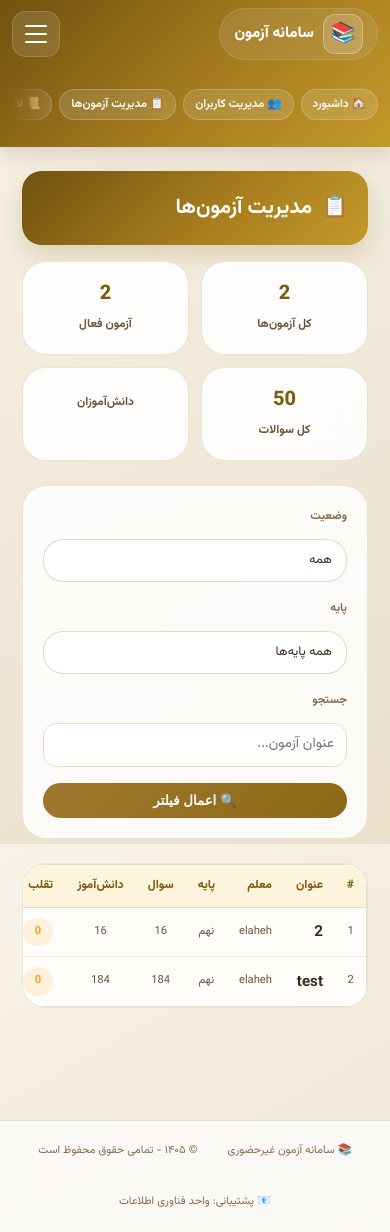
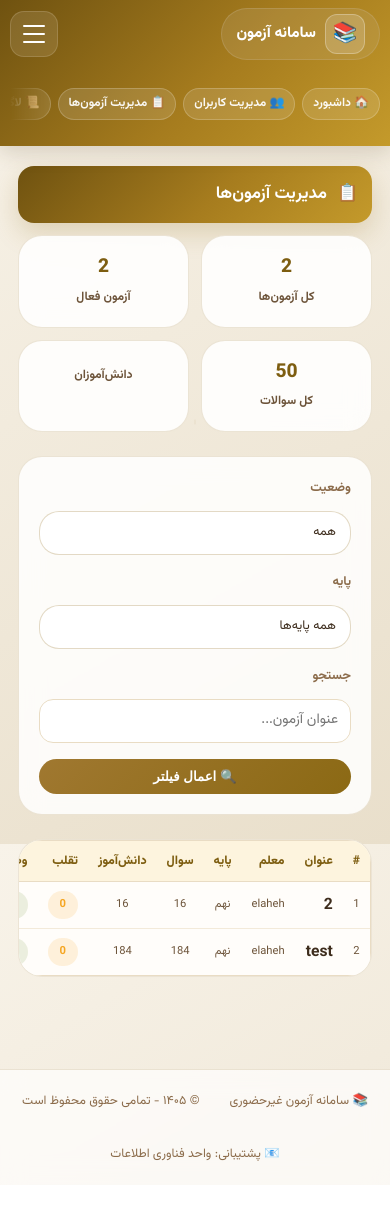
Before and after one commit to ElaheBarghamadi/test, a Django app: page /admin-panel/exams/ in a window 390 px wide. After the commit the page ends 1161 px from the top, so only its background shows below. Run offline with Django 5.2, Linux system fonts and the light colour scheme; a user stored in the database is signed in; data comes from the database, SQL or seed files in the repository.

Commit message:
Mobile comfort pass: edge-to-edge margins, readable type scale, compact rhythm, results hero unified

```diff
--- a/static/css/site.css
+++ b/static/css/site.css
@@ -331,6 +331,15 @@
     }
 
     /* ================== یکسان‌سازی تم‌های قدیمی (تخته‌سبز/شیشه تیره) ================== */
+    .exam-hero-row {
+        display: flex; justify-content: space-between; align-items: center;
+        flex-wrap: wrap; gap: 12px;
+    }
+    .btn-ghost-light, .exam-hero .btn-ghost-light, .glass-header .btn-ghost-light {
+        background: rgba(255, 255, 255, .16); border: 1px solid rgba(255, 255, 255, .3);
+        color: #fff !important; border-radius: 999px; padding: 8px 20px;
+        font-size: .8rem; font-weight: 700; text-decoration: none; white-space: nowrap;
+    }
     .exam-hero, .glass-header {
         background: linear-gradient(135deg, #6f5210, #a67c1e 55%, #c49a2b) !important;
         border: none !important; backdrop-filter: none !important;
@@ -383,12 +392,58 @@
         max-width: 1240px; margin: 0 auto; padding: 16px 14px 60px;
     }
 
-    /* ================== ریسپانسیو عمومی ================== */
+    /* =====================================================================
+       حالت موبایل: بدون حاشیه اضافه + تایپوگرافی خوانا
+       ===================================================================== */
     @media (max-width: 640px) {
-        .stats { grid-template-columns: 1fr 1fr; gap: 9px; }
-        .stat-number, .info-stat .value { font-size: 1.25rem; }
-        .exams-grid { grid-template-columns: 1fr; }
-        .nav-container { padding: 8px 12px; flex-wrap: wrap; }
+
+        /* ---- تایپوگرافی: کفِ سایز خوانا، سلسله‌مرتب واضح ---- */
+        body { font-size: .9rem; line-height: 1.8; }
+        h1 { font-size: 1.28rem; }
+        h2 { font-size: 1.12rem; }
+        h3 { font-size: 1rem; }
+        h4 { font-size: .92rem; }
+        label, .filter-group label, .filter-item label { font-size: .8rem; }
+        input, select, textarea { font-size: .88rem; }
+        table { font-size: .85rem; }
+        thead th { font-size: .77rem; padding: 9px 10px; }
+        tbody td { padding: 9px 10px; }
+        .btn { font-size: .82rem; padding: 9px 14px; }
+        .nav-link, .dropdown-btn { font-size: .78rem; padding: 5px 12px; }
+        .stat-label, .info-stat .label { font-size: .76rem; }
+        .stat-number, .info-stat .value, .stat-card b { font-size: 1.3rem; }
+        .info-badge .label { font-size: .72rem; }
+        .info-badge .value { font-size: .88rem; }
+        .info-stat { font-size: .78rem; }
+        .exam-title { font-size: .98rem; }
+        .exam-details, .exam-meta { font-size: .79rem; gap: 5px 12px; }
+        .welcome-title { font-size: 1.12rem; }
+        .welcome-subtitle { font-size: .85rem; }
+        .empty-state { font-size: .87rem; padding: 24px 14px; }
+        .footer, .footer-content { font-size: .78rem; }
+
+        /* ---- حاشیه‌ها: محتوا نزدیک لبه صفحه، بدون فضای مرده ---- */
+        .container, .container-custom, .container-dashboard { padding: 10px 8px 44px; }
+        .card, .welcome-card, .filter-card, .report-card, .panel, .box {
+            padding: 12px; border-radius: 16px;
+        }
+        .exam-hero, .glass-header {
+            padding: 14px !important; margin: 0 0 12px !important; border-radius: 16px !important;
+        }
+        .exam-hero h1, .glass-header h1, .exam-hero h2, .glass-header h2 {
+            font-size: 1.14rem !important; line-height: 1.7 !important;
+        }
+        .btn-ghost-light { padding: 7px 16px; font-size: .78rem; }
+        .exam-hero-row { gap: 10px; }
+        .stats { grid-template-columns: 1fr 1fr; gap: 8px; margin-bottom: 12px; }
+        .stat-card, .stat-tile { padding: 10px 8px; border-radius: 14px; }
+        .exams-grid { grid-template-columns: 1fr; gap: 10px; }
+        .filters { grid-template-columns: 1fr 1fr; gap: 8px; }
+        .filters .filter-group:last-of-type, .filters .btn { grid-column: 1 / -1; }
+        .info-stats { gap: 6px; }
+        .info-two-columns { gap: 6px; }
+        .info-badge { padding: 7px 8px; }
+        .nav-container { padding: 8px 10px; flex-wrap: wrap; }
         .nav-links {
             order: 3; width: 100%; display: flex; flex-wrap: nowrap; overflow-x: auto;
             scrollbar-width: none; padding-bottom: 2px;
@@ -396,12 +451,49 @@
             mask-image: linear-gradient(to left, #000 88%, transparent);
         }
         .nav-links::-webkit-scrollbar { display: none; }
-        .nav-link, .dropdown-btn { font-size: .72rem; padding: 4px 11px; flex: 0 0 auto; }
-        .filters { grid-template-columns: 1fr 1fr; }
-        .filters .filter-group:last-of-type, .filters .btn { grid-column: 1 / -1; }
-        .welcome-card, .card, .report-card { padding: 13px; }
-        .container, .container-custom, .container-dashboard { padding: 12px 10px 60px; }
-        .exam-actions .btn, .exam-actions a { flex: 1 1 auto; justify-content: center; }
+        .login-wrapper { padding: 14px 0 28px; }
+        .login-card { padding: 22px 16px; border-radius: 20px; }
+        .login-header { margin-bottom: 16px; }
+        .login-icon { width: 60px; height: 60px; font-size: 1.7rem; margin: 0 auto 10px; }
+        .login-title { font-size: 1.18rem; }
+        .login-sub { font-size: .82rem; }
+
+        /* ---- ریتم عمودی: فرم‌ها فشرده ولی خوانا ---- */
+        .form-group { margin-bottom: 12px; }
+        .form-group label { margin-bottom: 5px; }
+        h2 { margin-bottom: 14px; font-size: 1.12rem; }
+        .glass-card { padding: 14px 12px; border-radius: 16px; }
+        .settings-section { margin-bottom: 14px; padding: 12px; border-radius: 14px; }
+        .settings-section h3 { font-size: .95rem; margin-bottom: 8px; }
+        .setting-item { padding: 8px 10px; }
+        .help-text, .date-note { font-size: .76rem; }
+        .filter-section { padding: 12px; margin-bottom: 12px; border-radius: 16px; }
+        .form-errors, .form-success { padding: 10px 12px; margin-bottom: 12px; font-size: .8rem; }
+
+        /* ---- دکمه‌های عملیات کارت آزمون: گرید منظم سه‌ستونه ---- */
+        .exam-actions { display: grid; grid-template-columns: repeat(3, 1fr); gap: 6px; }
+        .exam-actions .btn, .exam-actions a, .exam-actions button {
+            padding: 7px 4px; font-size: .74rem; justify-content: center; white-space: nowrap;
+        }
+
+        /* ---- فیلتر صفحه تصحیح: تمام‌عرض و مرتب ---- */
+        .filters-row { flex-direction: column !important; gap: 8px !important; }
+        .filter-item { min-width: 0 !important; width: 100%; }
+        .filter-item select, .filter-item input { width: 100% !important; }
+        .apply-filter-btn, .reset-filter-btn { width: 100%; }
+    }
+
+    /* ---- گوشی‌های خیلی باریک (≤400px) ---- */
+    @media (max-width: 400px) {
+        .container, .container-custom, .container-dashboard { padding: 8px 6px 40px; }
+        .card, .welcome-card, .filter-card, .report-card, .panel, .box { padding: 10px; border-radius: 14px; }
+        .exam-actions { grid-template-columns: 1fr 1fr; }
+        .filters { grid-template-columns: 1fr; }
+        .stats { gap: 6px; }
+        .stat-number, .info-stat .value, .stat-card b { font-size: 1.2rem; }
+        .nav-link, .dropdown-btn { font-size: .75rem; padding: 4px 10px; }
+        .exam-hero h1, .glass-header h1, .exam-hero h2, .glass-header h2 { font-size: 1.06rem !important; }
+        .btn { font-size: .8rem; padding: 8px 12px; }
     }
 
     /* اسکرول‌بار باریک طلایی */
```
Also changed, not shown: templates/teacher_panel/exam_results.html (+5 -7 lines).
